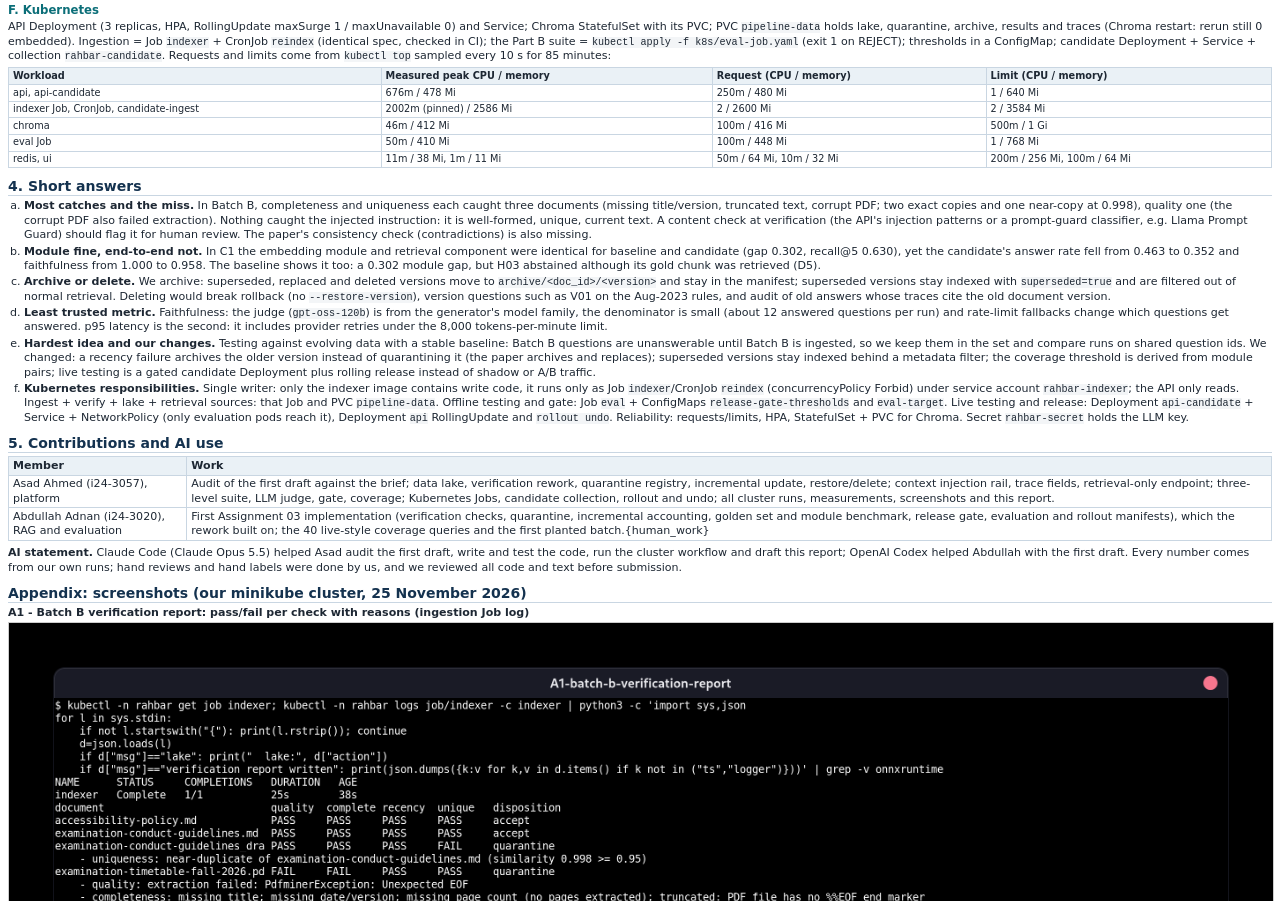
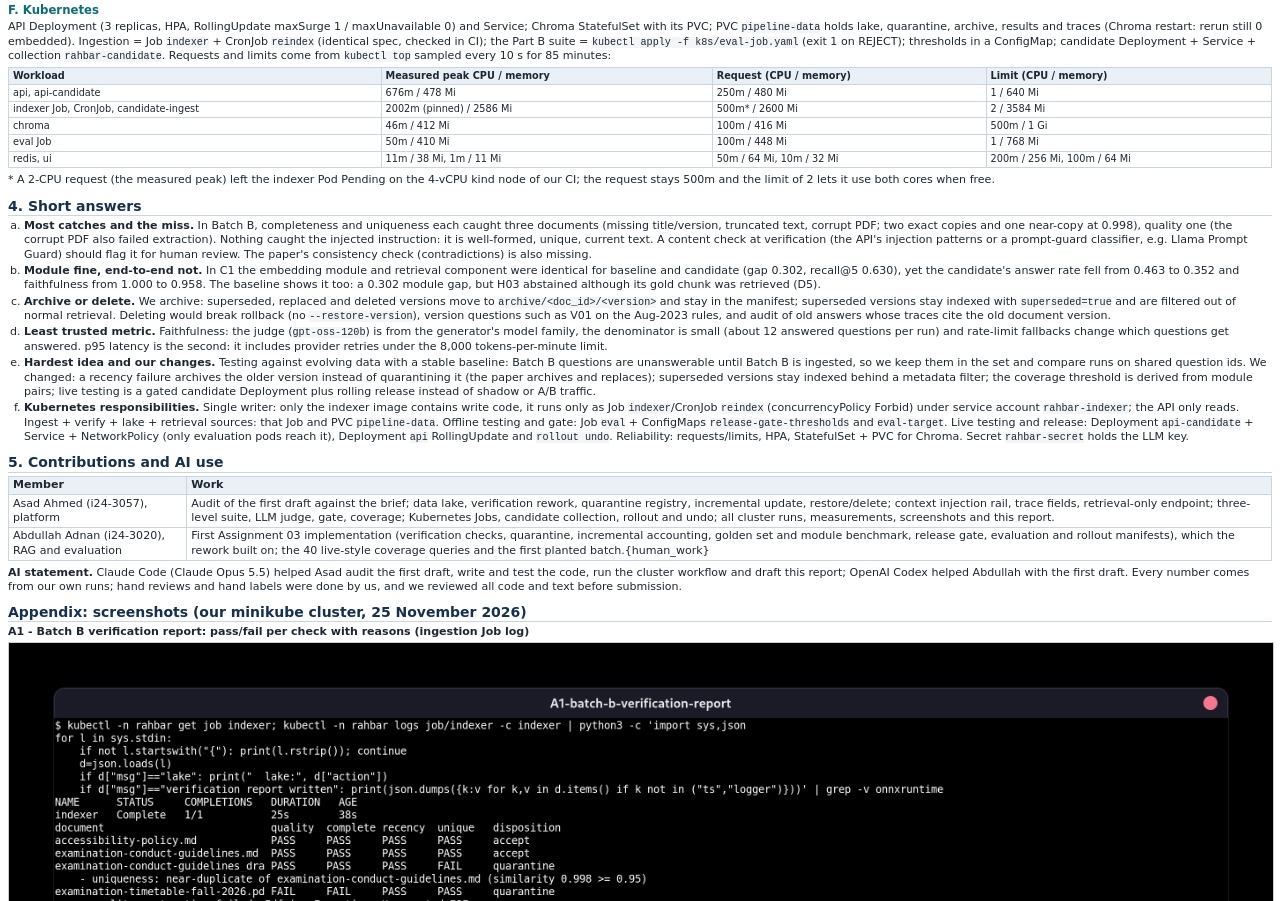
Before and after one commit to jojomojo707/rehbar-scd, a plain HTML site: page docs/report/Assignment03-RAGOps-report.html in a window 1280 px wide. Shown: the part 2046-2947 px from the top of the page. Drawn offline with Linux system fonts and the light colour scheme.

Commit message:
docs: report the schedulable indexer CPU request
Co-Authored-By: Claude Opus 5.5 <noreply@anthropic.com>
Claude-Session: https://claude.ai/code/session_018bPiKbt9BJGUneA4SFkv1t

```diff
--- a/docs/report/Assignment03-RAGOps-report.html
+++ b/docs/report/Assignment03-RAGOps-report.html
@@ -110,10 +110,11 @@ figure img { width: 100%; max-height: 250mm; object-fit: contain; border: 1px so
 <p>API Deployment (3 replicas, HPA, RollingUpdate maxSurge 1 / maxUnavailable 0) and Service; Chroma StatefulSet with its PVC; PVC <code>pipeline-data</code> holds lake, quarantine, archive, results and traces (Chroma restart: rerun still 0 embedded). Ingestion = Job <code>indexer</code> + CronJob <code>reindex</code> (identical spec, checked in CI); the Part B suite = <code>kubectl apply -f k8s/eval-job.yaml</code> (exit 1 on REJECT); thresholds in a ConfigMap; candidate Deployment + Service + collection <code>rahbar-candidate</code>. Requests and limits come from <code>kubectl top</code> sampled every 10 s for 85 minutes:</p>
 <table class="small"><tr><th>Workload</th><th>Measured peak CPU / memory</th><th>Request (CPU / memory)</th><th>Limit (CPU / memory)</th></tr>
 <tr><td>api, api-candidate</td><td>676m / 478 Mi</td><td>250m / 480 Mi</td><td>1 / 640 Mi</td></tr>
-<tr><td>indexer Job, CronJob, candidate-ingest</td><td>2002m (pinned) / 2586 Mi</td><td>2 / 2600 Mi</td><td>2 / 3584 Mi</td></tr>
+<tr><td>indexer Job, CronJob, candidate-ingest</td><td>2002m (pinned) / 2586 Mi</td><td>500m* / 2600 Mi</td><td>2 / 3584 Mi</td></tr>
 <tr><td>chroma</td><td>46m / 412 Mi</td><td>100m / 416 Mi</td><td>500m / 1 Gi</td></tr>
 <tr><td>eval Job</td><td>50m / 410 Mi</td><td>100m / 448 Mi</td><td>1 / 768 Mi</td></tr>
 <tr><td>redis, ui</td><td>11m / 38 Mi, 1m / 11 Mi</td><td>50m / 64 Mi, 10m / 32 Mi</td><td>200m / 256 Mi, 100m / 64 Mi</td></tr></table>
+<p class="small">* A 2-CPU request (the measured peak) left the indexer Pod Pending on the 4-vCPU kind node of our CI; the request stays 500m and the limit of 2 lets it use both cores when free.</p>
 
 <h2>4. Short answers</h2>
 <ol type="a">
```
Also changed, not shown: 2 other files.
